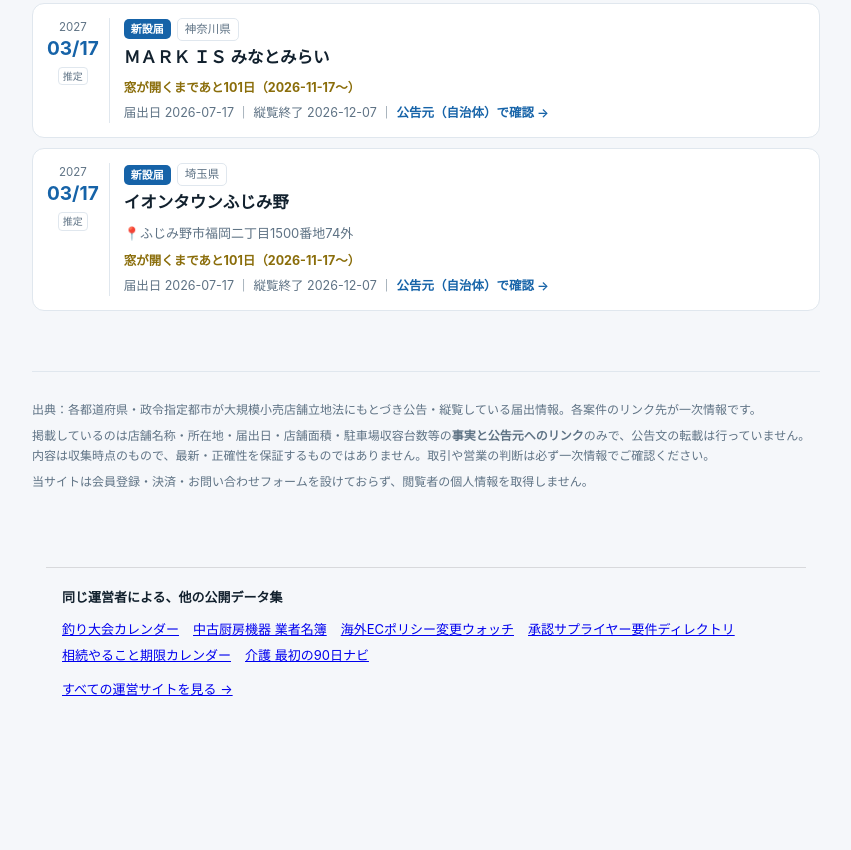
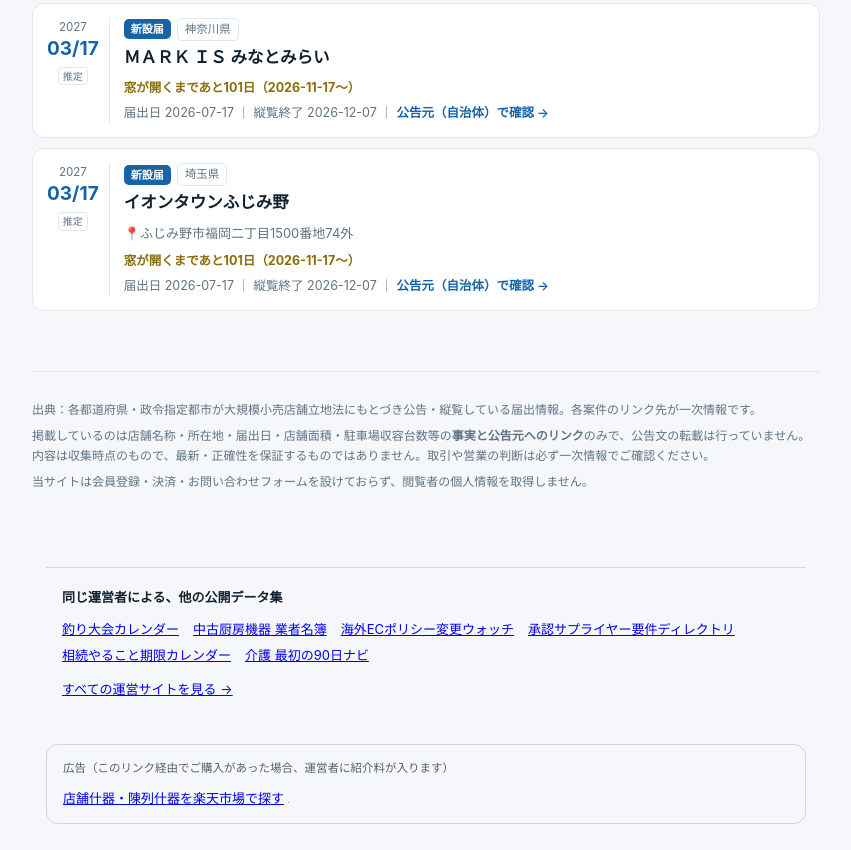
Before and after one commit to Jun-Ikeda-Jun/daiten-openings, a plain HTML site: page index.html in a window 1280 px wide. Shown: the part 5617-6467 px from the top of the page, without its empty margins (214-1065 px from the left). Before the commit the page ends 6345 px from the top, so only its background shows below. Drawn offline with Linux system fonts and the light colour scheme.

Commit message:
publish: 2026-08-15

```diff
--- a/index.html
+++ b/index.html
@@ -424,4 +424,10 @@ footer p{margin:6px 0}
   <a href="https://jun-ikeda-jun.github.io/tsuri-taikai-calendar/" style="margin-right:14px;white-space:nowrap">釣り大会カレンダー</a><a href="https://jun-ikeda-jun.github.io/used-kitchen-equipment-dealers/" style="margin-right:14px;white-space:nowrap">中古厨房機器 業者名簿</a><a href="https://jun-ikeda-jun.github.io/overseas-ec-policy-watch/" style="margin-right:14px;white-space:nowrap">海外ECポリシー変更ウォッチ</a><a href="https://jun-ikeda-jun.github.io/supplier-qualification-directory/" style="margin-right:14px;white-space:nowrap">承認サプライヤー要件ディレクトリ</a><a href="https://jun-ikeda-jun.github.io/sozoku-kigen-calendar/" style="margin-right:14px;white-space:nowrap">相続やること期限カレンダー</a><a href="https://jun-ikeda-jun.github.io/kaigo-90days-navi/" style="margin-right:14px;white-space:nowrap">介護 最初の90日ナビ</a>
   <div style="margin-top:8px"><a href="https://jun-ikeda-jun.github.io/">すべての運営サイトを見る →</a></div>
 </nav>
+
+<aside class="ad-block" style="max-width:760px;margin:26px auto;padding:14px 16px;border:1px solid rgba(128,128,128,.28);border-radius:12px;font-size:13px;line-height:1.7">
+  <div style="opacity:.7;font-size:11.5px;margin-bottom:8px">広告（このリンク経由でご購入があった場合、運営者に紹介料が入ります）</div>
+  <div><a href="https://rpx.a8.net/svt/ejp?a8mat=4B8BWT+F2ZCHE+2HOM+BW8O1&rakuten=y&a8ejpredirect=http%3A%2F%2Fhb.afl.rakuten.co.jp%2Fhgc%2F0ea62065.34400275.0ea62066.204f04c0%2Fa26072939408_4B8BWT_F2ZCHE_2HOM_BW8O1%3Fpc%3Dhttps%253A%252F%252Fsearch.rakuten.co.jp%252Fsearch%252Fmall%252F%2525E5%2525BA%252597%2525E8%252588%252597%252B%2525E4%2525BB%252580%2525E5%252599%2525A8%252B%2525E9%252599%2525B3%2525E5%252588%252597%252F%26m%3Dhttps%253A%252F%252Fsearch.rakuten.co.jp%252Fsearch%252Fmall%252F%2525E5%2525BA%252597%2525E8%252588%252597%252B%2525E4%2525BB%252580%2525E5%252599%2525A8%252B%2525E9%252599%2525B3%2525E5%252588%252597%252F" rel="nofollow">店舗什器・陳列什器を楽天市場で探す</a>
+<img border="0" width="1" height="1" src="https://www19.a8.net/0.gif?a8mat=4B8BWT+F2ZCHE+2HOM+BW8O1" alt=""></div>
+</aside>
 </body></html>
```
